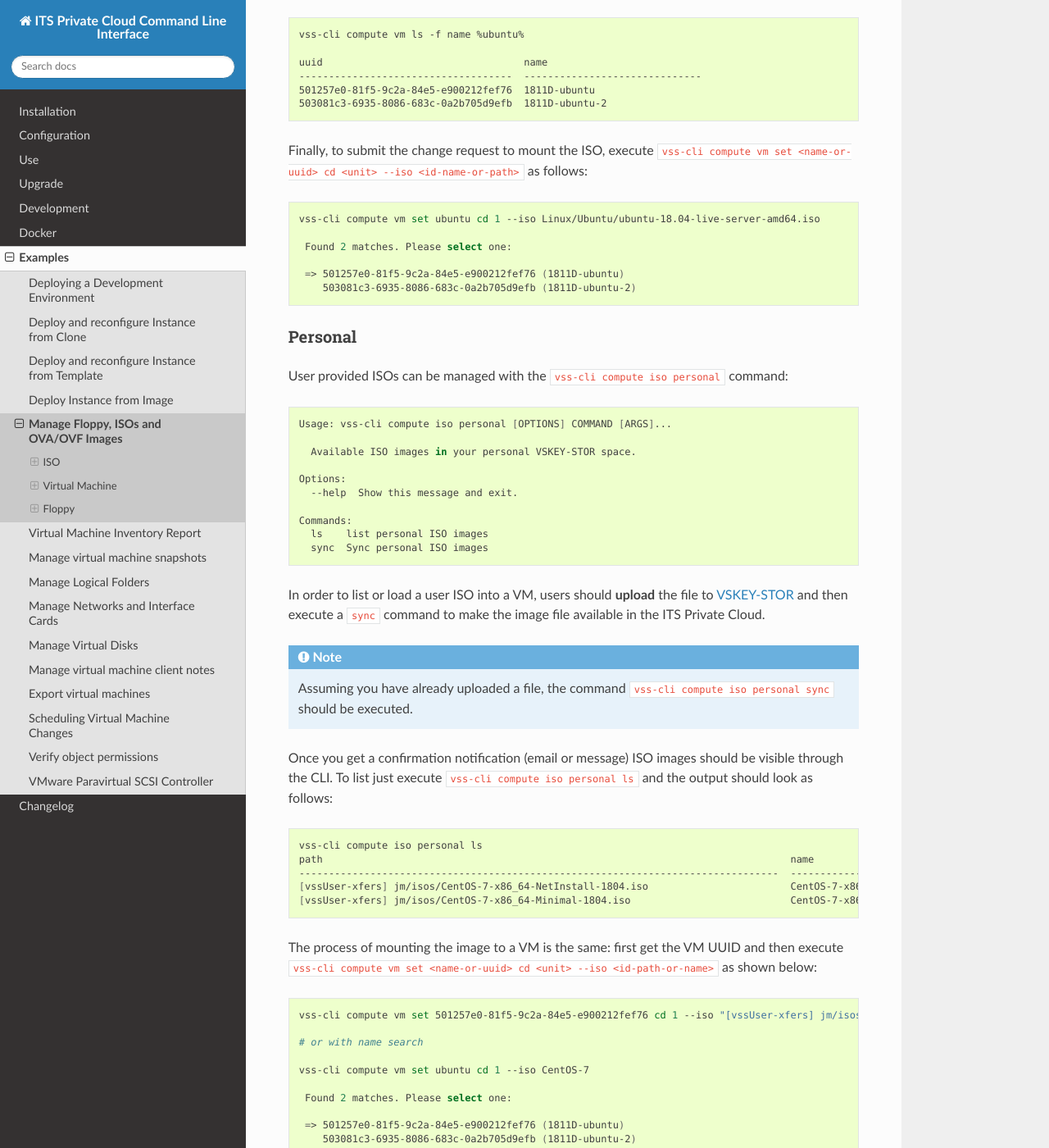
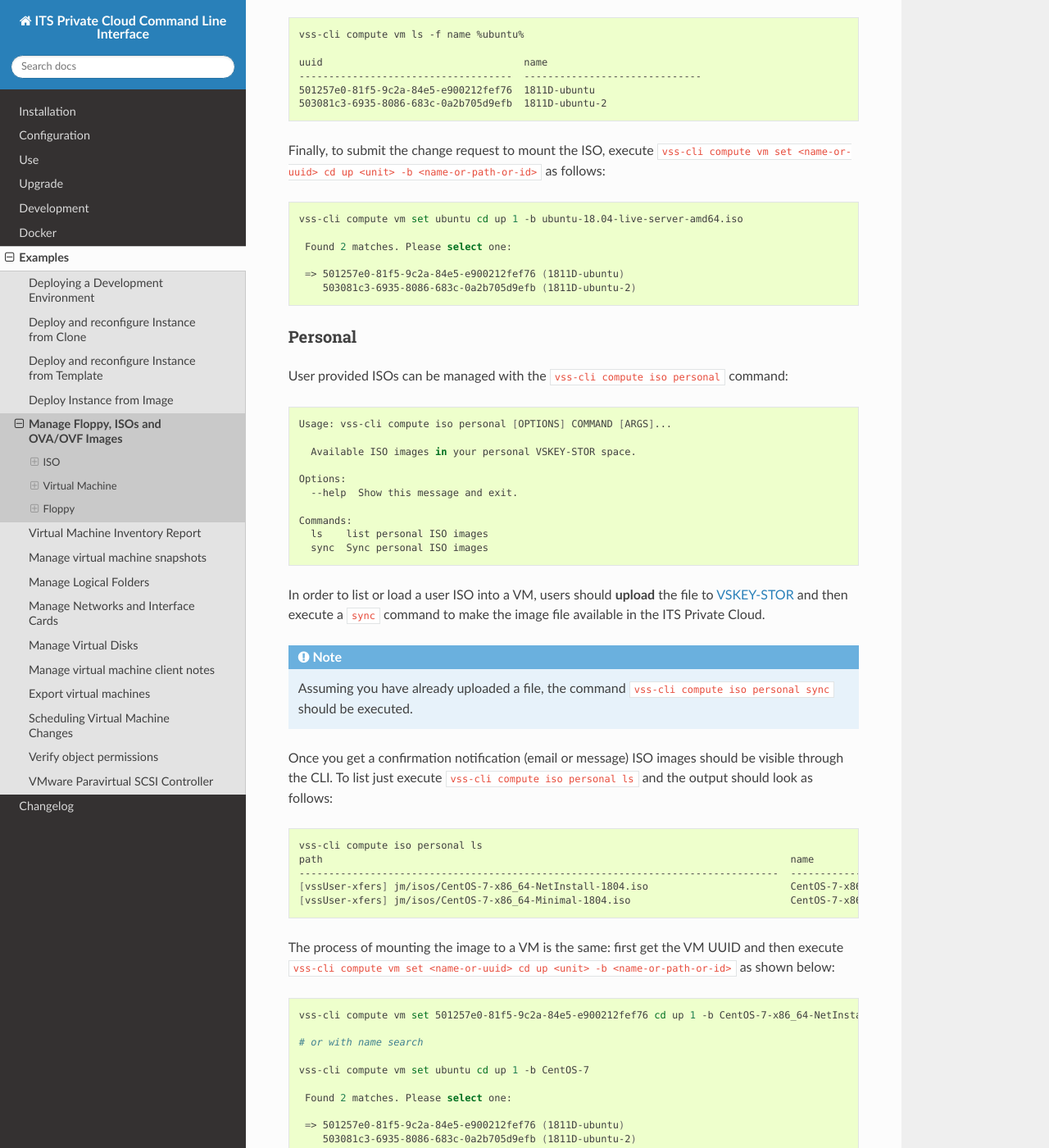
Before and after one commit to EIS-ITS/vss-cli, a Sphinx documentation site: the page built from docs/examples/images.rst, in a window 1280 px wide and 1400 px high, scrolled down 1688 px. Shown: the whole window at 82% size. Built offline with Sphinx 7.4.7 and the Read the Docs theme 2.0.0, drawn with Linux system fonts in a browser that asks for light colours; the version number could not be read and is left out.

Commit message:
Issue #182: Some typos or outdated information on VSS-CLI web pages - fixes #182

```diff
--- a/docs/examples/deploy-clone.rst
+++ b/docs/examples/deploy-clone.rst
@@ -192,7 +192,7 @@ Serializing the above JSON structure would be something like:
 
 .. code-block:: text
 
-   '{"hostname": "fe1", "domain": "eis.utoronto.ca", "interfaces": ["dhcp": true]}'
+   '{"hostname": "fe1", "domain": "eis.utoronto.ca", "interfaces": [{"dhcp": true}]}'
 
 .. note:: Passing above JSON data structure to ``--custom-spec`` in Linux, macOS, or Unix and
   Windows PowerShell use the single quote ``'`` to enclose it. On the Windows command prompt,
--- a/docs/examples/deploy-image.rst
+++ b/docs/examples/deploy-image.rst
@@ -48,11 +48,11 @@ Verify files were uploaded successfully with ``vss-cli stor ls <dir>``:
 At this point, your image is almost ready to be deployed. Sync your images with
 ``vss-cli compute image personal sync`` in order to make them available in the API.
 You can verify if the task has successfully completed by issuing the command
-``vss-cli request image-sync ls`` as follows:
+``vss-cli request image ls`` as follows:
 
 .. code-block:: bash
 
-    vss-cli request image-sync ls -s created_on desc
+    vss-cli request image ls -s created_on desc
 
       id  created_on                   updated_on                   status     type
     ----  ---------------------------  ---------------------------  ---------  ------
--- a/docs/examples/images.rst
+++ b/docs/examples/images.rst
@@ -94,12 +94,13 @@ mount into a virtual machine. First, we should obtain the VM's UUID:
     503081c3-6935-8086-683c-0a2b705d9efb  1811D-ubuntu-2
 
 
-Finally, to submit the change request to mount the ISO, execute ``vss-cli compute vm set <name-or-uuid> cd <unit> --iso <id-name-or-path>``
+Finally, to submit the change request to mount the ISO, execute
+``vss-cli compute vm set <name-or-uuid> cd up <unit> -b <name-or-path-or-id>``
 as follows:
 
 .. code-block:: bash
 
-    vss-cli compute vm set ubuntu cd 1 --iso Linux/Ubuntu/ubuntu-18.04-live-server-amd64.iso
+    vss-cli compute vm set ubuntu cd up 1 -b ubuntu-18.04-live-server-amd64.iso
 
      Found 2 matches. Please select one:
 
@@ -145,15 +146,15 @@ To list just execute ``vss-cli compute iso personal ls`` and the output should l
 
 
 The process of mounting the image to a VM is the same: first get the VM UUID and then execute
-``vss-cli compute vm set <name-or-uuid> cd <unit> --iso <id-path-or-name>`` as shown below:
+``vss-cli compute vm set <name-or-uuid> cd up <unit> -b <name-or-path-or-id>`` as shown below:
 
 .. code-block:: bash
 
-    vss-cli compute vm set 501257e0-81f5-9c2a-84e5-e900212fef76 cd 1 --iso "[vssUser-xfers] jm/isos/CentOS-7-x86_64-NetInstall-1804.iso"
+    vss-cli compute vm set 501257e0-81f5-9c2a-84e5-e900212fef76 cd up 1 -b CentOS-7-x86_64-NetInstall-1804.iso
 
     # or with name search
 
-    vss-cli compute vm set ubuntu cd 1 --iso CentOS-7
+    vss-cli compute vm set ubuntu cd up 1 -b CentOS-7
 
      Found 2 matches. Please select one:
 
```
Also changed, not shown: .bumpversion.cfg, 3 other files.
